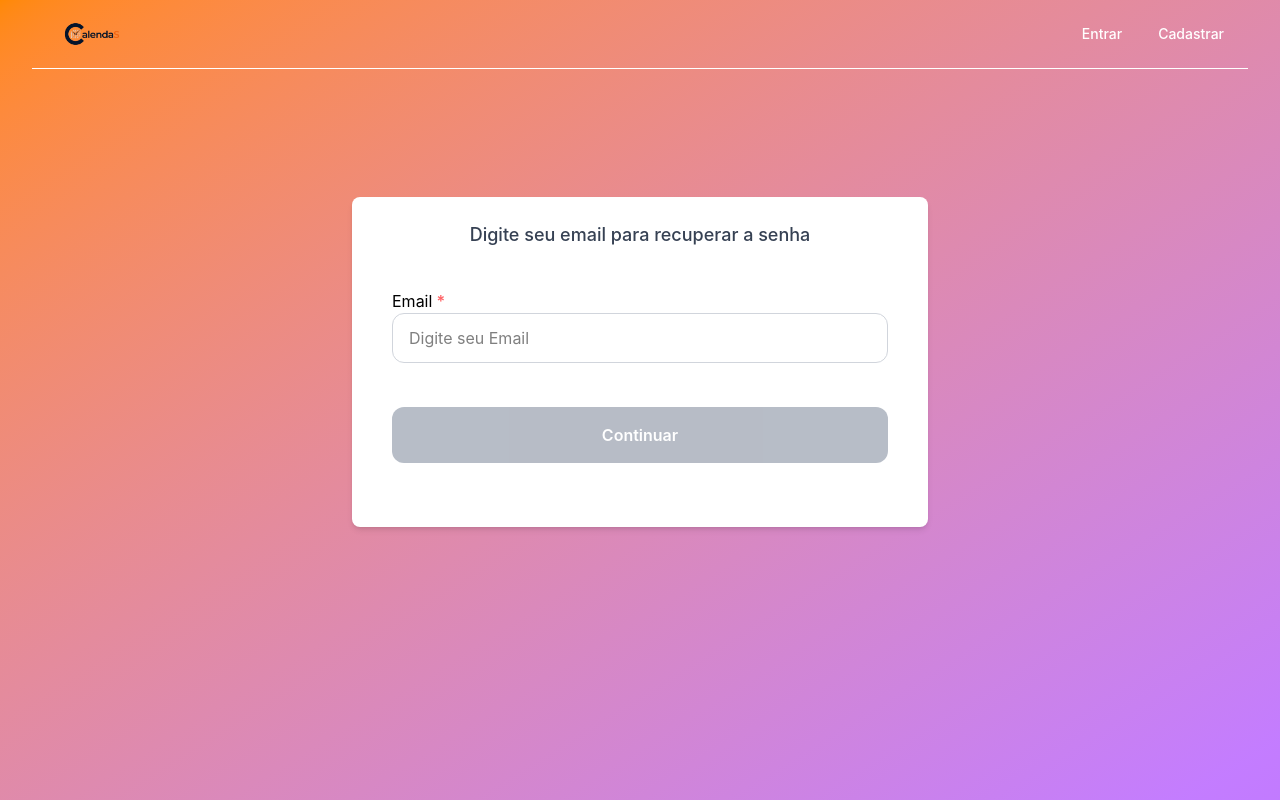
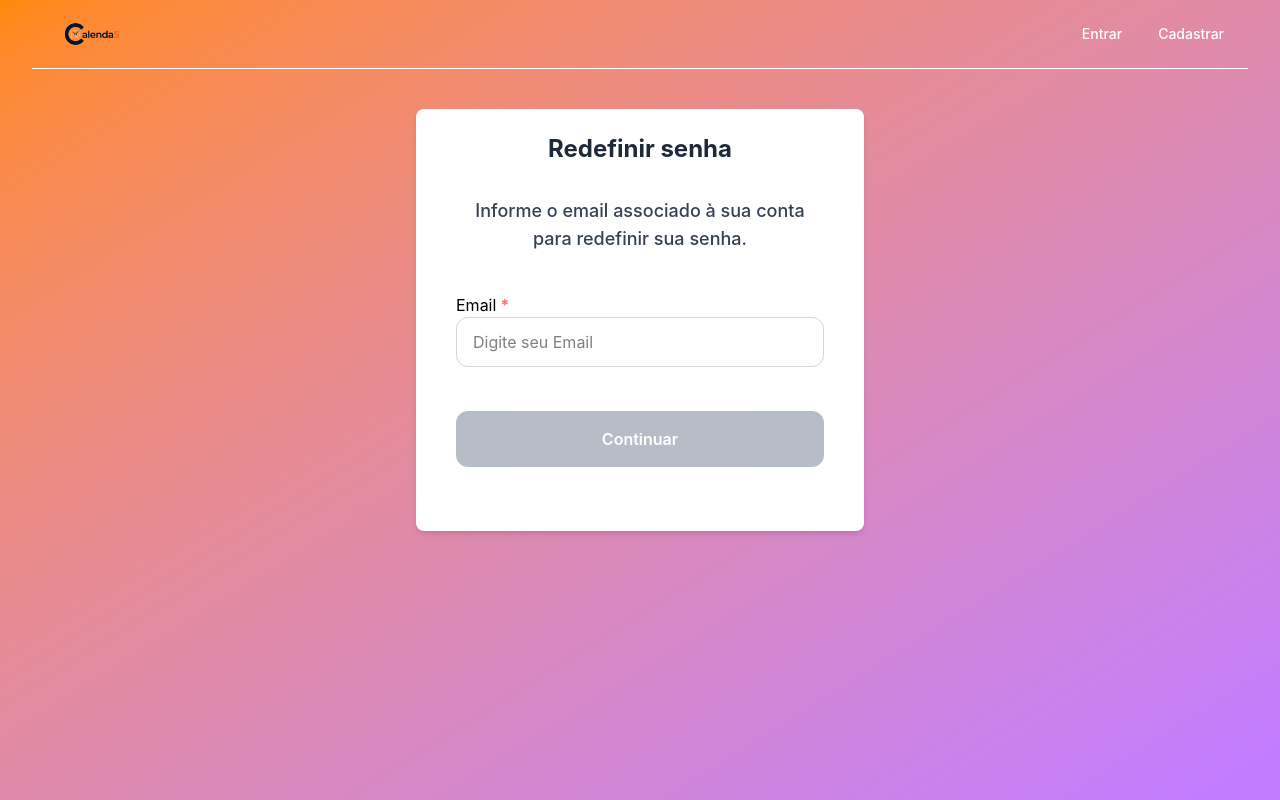
Before and after one commit to BielPz/calendas, a React (Vite) app: page /esqueci-senha in a window 1280 px wide. Built offline with nearby package versions, Linux system fonts and the light colour scheme.

Commit message:
Aprimoramento da TelaEsqueciSenha

```diff
--- a/src/components/login/EsqueciSenha1.tsx
+++ b/src/components/login/EsqueciSenha1.tsx
@@ -18,9 +18,12 @@ function EsqueciSenha1({ onClick }: Props) {
   };
 
   return (
-    <div className="w-full justify-center items-center bg-white p-6 rounded-lg shadow-md px-10 flex flex-col gap-6">
-      <p className="text-lg font-medium text-gray-700 mb-4 text-center">
-        Digite seu email para recuperar a senha
+    <div className="max-w-md justify-center items-center bg-white p-6 rounded-lg shadow-md px-10 flex flex-col gap-6">
+      <h1 className="text-2xl font-bold text-gray-800 mb-2 text-center px-4">
+        Redefinir senha
+      </h1>
+      <p className="text-lg font-medium text-gray-700 mb-4 text-center px-4 justify-self-start">
+        Informe o email associado à sua conta para redefinir sua senha.
       </p>
       <TextInput
         titulo="Email"
--- a/src/components/login/EsqueciSenha2.tsx
+++ b/src/components/login/EsqueciSenha2.tsx
@@ -18,7 +18,7 @@ function EsqueciSenha2({ onClick }: Props) {
   };
 
   return (
-    <div className="w-full justify-center items-center bg-white p-6 rounded-lg shadow-md px-10 flex flex-col gap-6">
+    <div className="max-w-md justify-center items-center bg-white p-6 rounded-lg shadow-md px-10 flex flex-col gap-6">
       <p className="text-lg font-medium text-gray-700 mb-4 text-center">
         Digite o token de verificação que enviamos para seu email
       </p>
@@ -40,7 +40,7 @@ function EsqueciSenha2({ onClick }: Props) {
         disabled={!isValid}
         onClick={onClick}
       >
-        Continuar
+        Confirmar
       </button>
     </div>
   );
--- a/src/components/login/LoginCliente.tsx
+++ b/src/components/login/LoginCliente.tsx
@@ -1,18 +1,27 @@
-import TextInput from "../TextInput"
+import { Link } from "react-router-dom";
+import TextInput from "../TextInput";
 
-function LoginCliente()
-{
+function LoginCliente() {
   return (
     <div className="w-full flex flex-col gap-3">
       <div>
-                <TextInput titulo='Email' type='text' required={true} />
+        <TextInput titulo="Email" type="text" required={true} />
       </div>
 
       <div>
-                <TextInput titulo='Senha' type='text' required={true} />
+        <TextInput titulo="Senha" type="text" required={true} />
+        <Link
+          to="/esqueci-senha"
+          // Arrumar o estilo do link depois
+          className="text-black text-sm font-medium justify-self-start
+                      hover:bg-gray-800
+                      transition-colors duration-200 px-3 py-1 rounded-lg mt-2 text-right block mb-5"
+        >
+          Esqueci a senha
+        </Link>
       </div>
     </div>
-    )
+  );
 }
 
-export default LoginCliente
+export default LoginCliente;
--- a/src/components/login/LoginPrestador.tsx
+++ b/src/components/login/LoginPrestador.tsx
@@ -1,22 +1,31 @@
-import TextInput from "../TextInput"
+import { Link } from "react-router-dom";
+import TextInput from "../TextInput";
 
-function LoginPrestador()
-{
-    return(
+function LoginPrestador() {
+  return (
     <div className="w-full flex flex-col gap-3">
       <div>
-                <TextInput titulo='Email' type='text' required={true} />
+        <TextInput titulo="Email" type="text" required={true} />
       </div>
 
       <div>
-                <TextInput titulo='Senha' type='text' required={true} />
+        <TextInput titulo="Senha" type="text" required={true} />
       </div>
 
       <div>
-                <TextInput titulo='Token' type='text' required={true} />
+        <TextInput titulo="Token" type="text" required={true} />
+        <Link
+          to="/esqueci-senha"
+          // Arrumar o estilo do link depois
+          className="text-black text-sm font-medium justify-self-start
+                      hover:bg-gray-800
+                      transition-colors duration-200 px-3 py-1 rounded-lg mt-2 text-right block mb-5"
+        >
+          Esqueci a senha
+        </Link>
       </div>
     </div>
-    )
+  );
 }
 
-export default LoginPrestador
+export default LoginPrestador;
--- a/src/pages/TelaEsqueciSenha.tsx
+++ b/src/pages/TelaEsqueciSenha.tsx
@@ -18,7 +18,7 @@ function TelaEsqueciSenha({ cor_fundo }: Props) {
       className={`${cor_fundo} min-h-screen w-full flex flex-col items-center justify-start`}
     >
       <Cabecalho />
-      <div className="w-[45%] min-w-[300px] relative flex flex-col items-center py-[10%] gap-6">
+      <div className="min-w-[300px] relative flex flex-col items-center gap-6 justify-center py-10 px-10">
         <div className={`w-full ${etapa === 1 ? "block" : "hidden"}`}>
           {/* Conteúdo da etapa 1: Formulário para inserir email ou telefone */}
           <EsqueciSenha1 onClick={handleContinuar} />
@@ -26,10 +26,18 @@ function TelaEsqueciSenha({ cor_fundo }: Props) {
         <div className={`w-full ${etapa === 2 ? "block" : "hidden"}`}>
           {/* Conteúdo da etapa 2: Formulário para inserir código de verificação*/}
           <EsqueciSenha2
-            onClick={() =>
-              alert("Token verificado! Redirecionando para nova senha...")
-            }
+            onClick={() => {
+              // Aqui você pode adicionar a lógica para verificar o token e, se for válido, avançar para a etapa 3
+              setEtapa(3);
+            }}
           />
+        </div>
+        <div className={`w-full ${etapa === 3 ? "block" : "hidden"}`}>
+          {/* Conteúdo da etapa 3: Formulário para criar nova senha */}
+          <p className="text-lg font-medium text-gray-700 mb-4 text-center">
+            Aqui você pode criar uma nova senha para sua conta.
+          </p>
+          {/* Adicione os campos para nova senha e confirmação de senha aqui */}
         </div>
       </div>
     </div>
--- a/src/pages/TelaLogin.tsx
+++ b/src/pages/TelaLogin.tsx
@@ -28,15 +28,6 @@ function TelaLogin() {
         >
           Continuar
         </button>
-        <Link
-          to="/esqueci-senha"
-          // Arrumar o estilo do link depois
-          className="text-black text-sm font-medium
-                      hover:bg-gray-800
-                      transition-colors duration-200 px-3 py-1 rounded-lg"
-        >
-          Esqueci a senha
-        </Link>
       </div>
     </div>
   );
```
Lines whose indentation alone changed are shown as unchanged.
